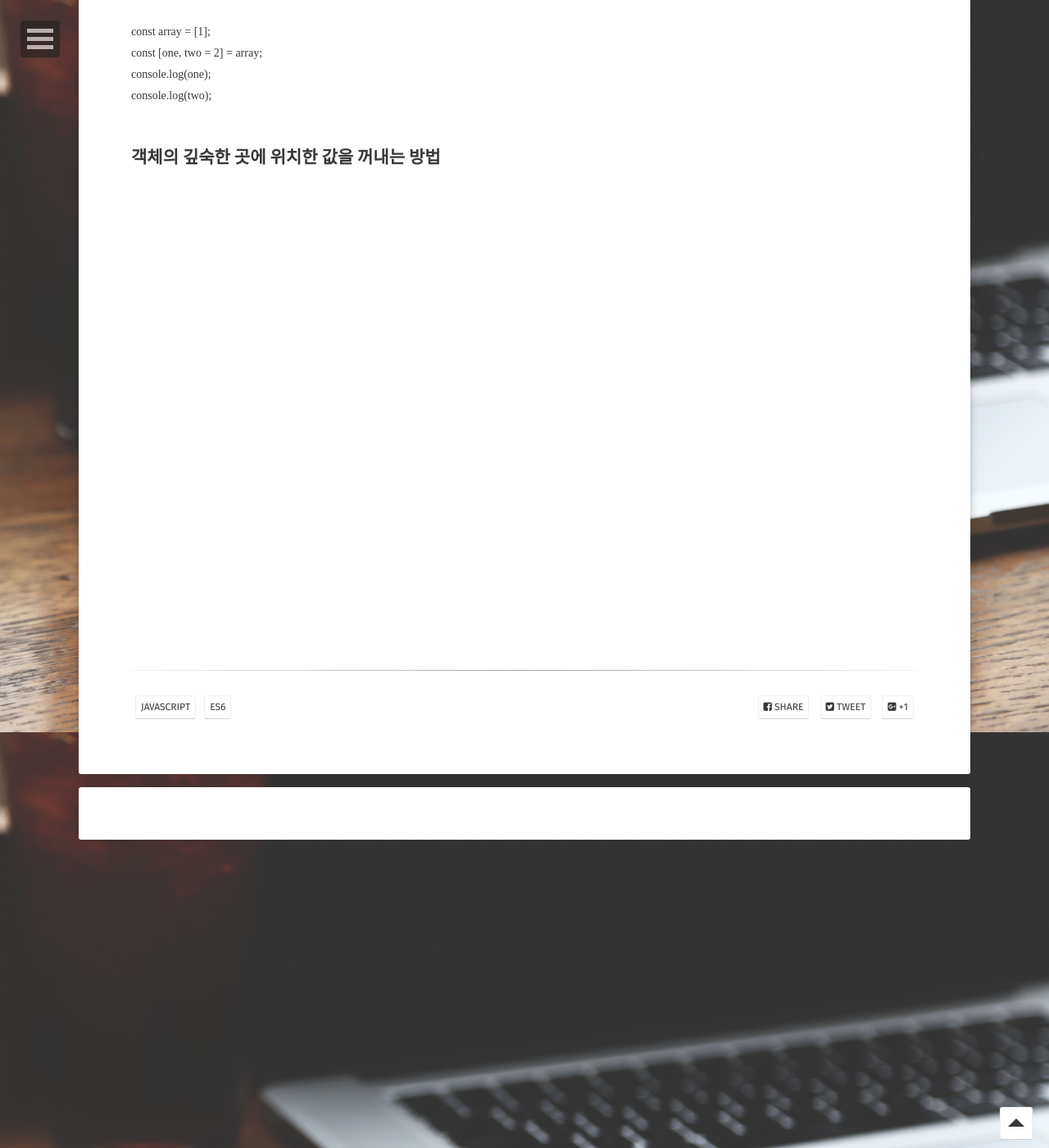
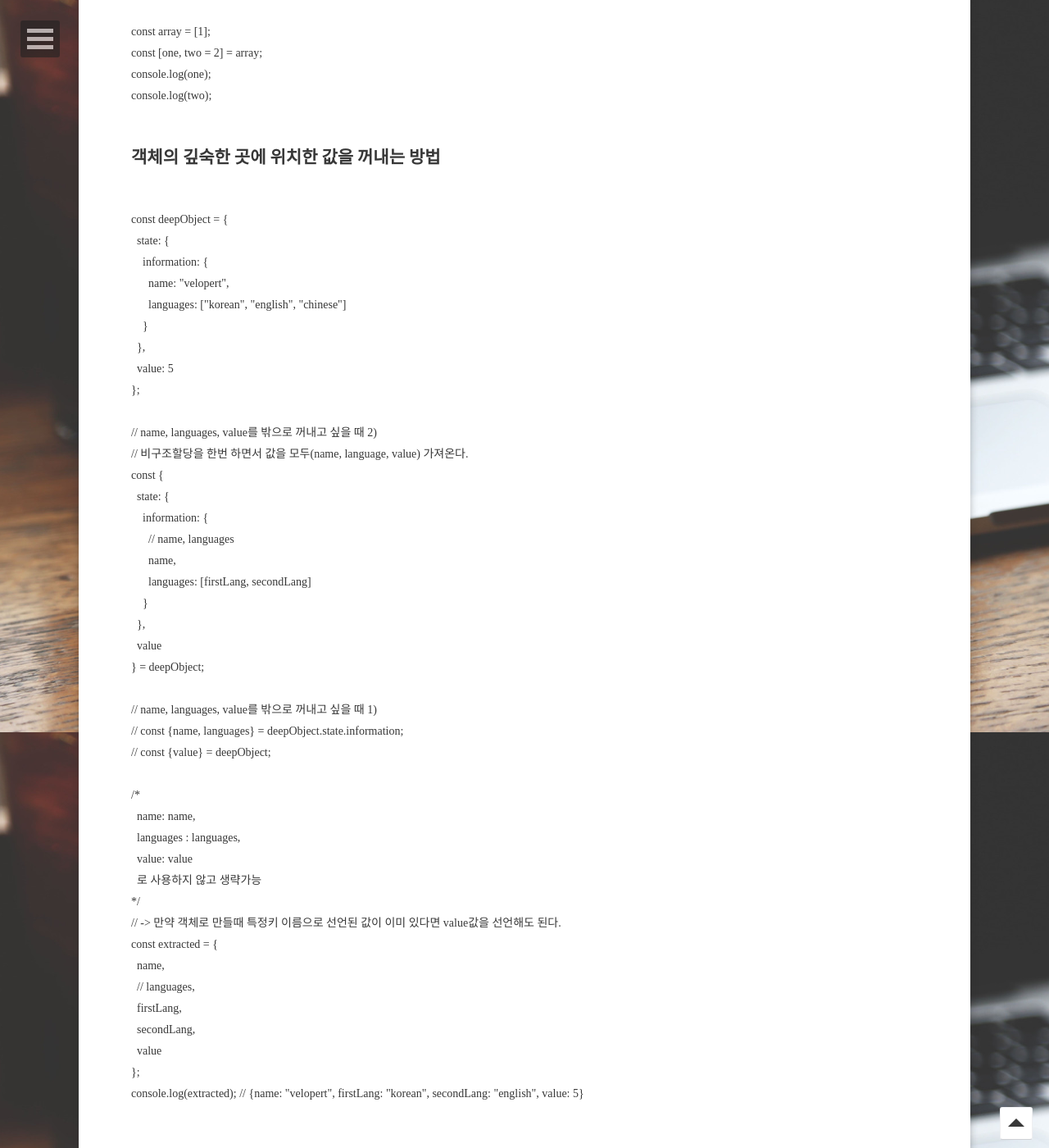
Before and after one commit to sum529-create/sum529-create.github.io, a Jekyll site: the page built from _posts/2021-05-24-벨로퍼트-자바스크립트.md, in a window 1280 px wide and 1400 px high, scrolled down 29707 px. Shown: the whole window at 82% size. Built offline with Jekyll 4.4.1, drawn with Linux system fonts in a browser that asks for light colours; some web fonts are replaced; comment, search, counter and statistics services are not loaded; some of the changed text lies outside the part shown.

Commit message:
Update 2021-05-24-벨로퍼트-자바스크립트.md

```diff
--- a/_posts/2021-05-24-벨로퍼트-자바스크립트.md
+++ b/_posts/2021-05-24-벨로퍼트-자바스크립트.md
@@ -1266,13 +1266,62 @@ console.log(two);
 </code>
 </pre>
 
+
 ## 객체의 깊숙한 곳에 위치한 값을 꺼내는 방법
 
 <pre>
 <code>
+const deepObject = {
+  state: {
+    information: {
+      name: "velopert",
+      languages: ["korean", "english", "chinese"]
+    }
+  },
+  value: 5
+};
+
+// name, languages, value를 밖으로 꺼내고 싶을 때 2)
+// 비구조할당을 한번 하면서 값을 모두(name, language, value) 가져온다.
+const {
+  state: {
+    information: {
+      // name, languages
+      name,
+      languages: [firstLang, secondLang]
+    }
+  },
+  value
+} = deepObject;
+
+// name, languages, value를 밖으로 꺼내고 싶을 때 1)
+// const {name, languages} = deepObject.state.information;
+// const {value} = deepObject;
+
+/*
+  name: name,
+  languages : languages,
+  value: value
+  로 사용하지 않고 생략가능
+*/
+// -> 만약 객체로 만들때 특정키 이름으로 선언된 값이 이미 있다면 value값을 선언해도 된다.
+const extracted = {
+  name,
+  // languages,
+  firstLang,
+  secondLang,
+  value
+};
+console.log(extracted); // {name: "velopert", firstLang: "korean", secondLang: "english", value: 5}
 
 </code>
 </pre>
+
+
+
+# spread와 rest - spread 연산자
+
+### ...으로 사용한다
 
 <pre>
 <code>
```
